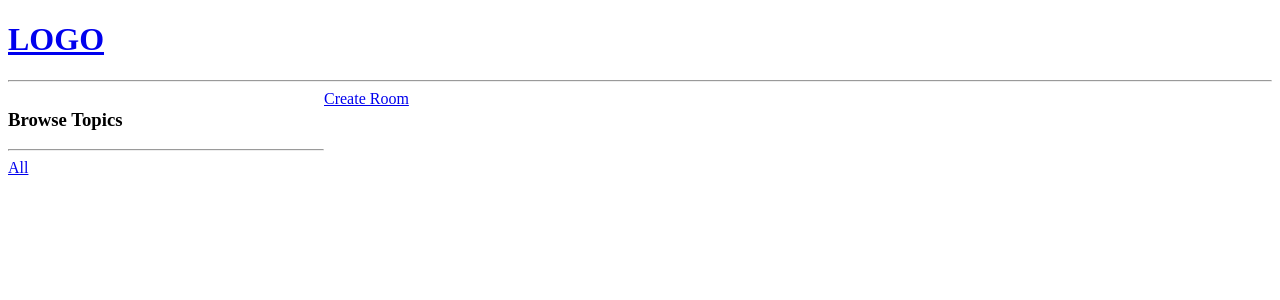
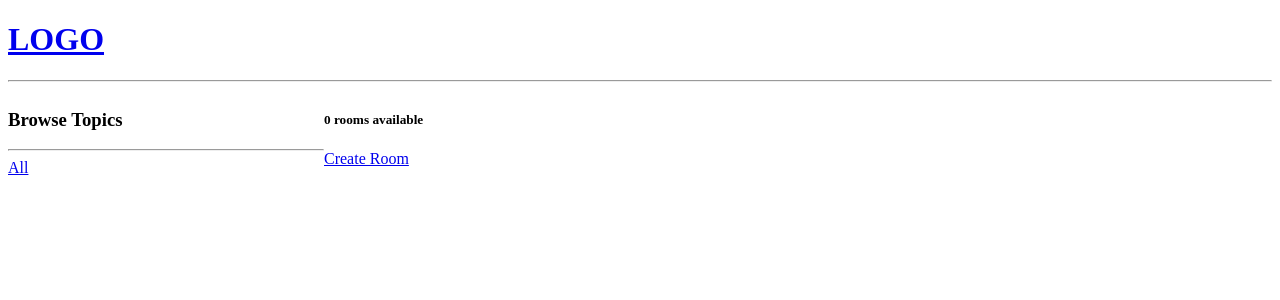
Before and after one commit to bhagyashah-dev/StudyBud, a Django app: page / in a window 1280 px wide. Shown: the top 300 px of the page. Run offline with Django 5.2, Linux system fonts and the light colour scheme; data that the repository does not hold is empty.

```diff
--- a/myapp/templates/myapp/home.html
+++ b/myapp/templates/myapp/home.html
@@ -26,6 +26,7 @@
     </div>
 
     <div>
+        <h5>{{room_count}} rooms available </h5>
         <a href="{% url 'create-room' %}">Create Room</a>
         <div>
             {% for room in rooms %}
```
